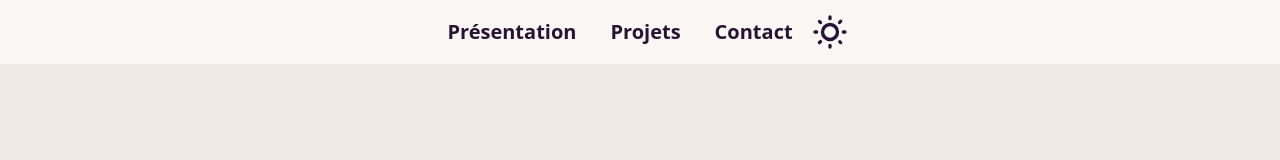
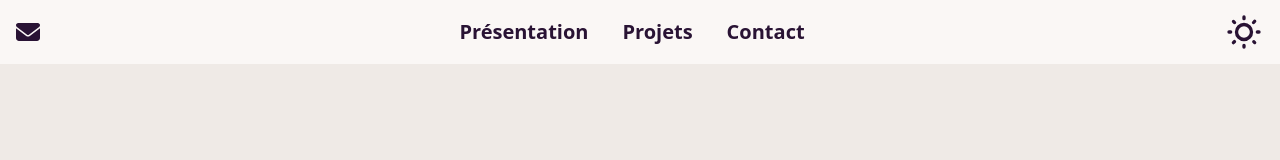
Before and after one commit to Matt-Fr/portfolio_v3, a React (Vite) app: page / in a window 1280 px wide. Shown: the top 160 px of the page. Built offline with nearby package versions, Linux system fonts and the light colour scheme.

Commit message:
navbar fix for email

```diff
--- a/src/components/Navbar.tsx
+++ b/src/components/Navbar.tsx
@@ -1,6 +1,17 @@
 const Navbar = () => {
   return (
-    <div className="navbar bg-base-100 justify-center">
+    <div className="navbar bg-base-100 justify-between px-4">
+      <a href="mailto:matthieu_franck@orange.fr" className="">
+        <svg
+          className="h-6 w-6 fill-current"
+          viewBox="0 0 512 512"
+          xmlns="http://www.w3.org/2000/svg"
+        >
+          <path d="M48 64C21.5 64 0 85.5 0 112c0 15.1 7.1 29.3 19.2 38.4L236.8 313.6c11.4 8.5 27 8.5 38.4 0L492.8 150.4c12.1-9.1 19.2-23.3 19.2-38.4c0-26.5-21.5-48-48-48H48zM0 176V384c0 35.3 28.7 64 64 64H448c35.3 0 64-28.7 64-64V176L294.4 339.2c-22.8 17.1-54 17.1-76.8 0L0 176z"></path>
+        </svg>
+      </a>
+
+      <div>
         <a className="btn btn-ghost text-xl" href="#presentation">
           Présentation
         </a>
@@ -10,6 +21,7 @@ const Navbar = () => {
         <a className="btn btn-ghost text-xl" href="#contact">
           Contact
         </a>
+      </div>
       <label className="swap swap-rotate">
         {/* this hidden checkbox controls the state */}
         <input type="checkbox" className="theme-controller" value="dim" />
```
Lines whose indentation alone changed are shown as unchanged.
